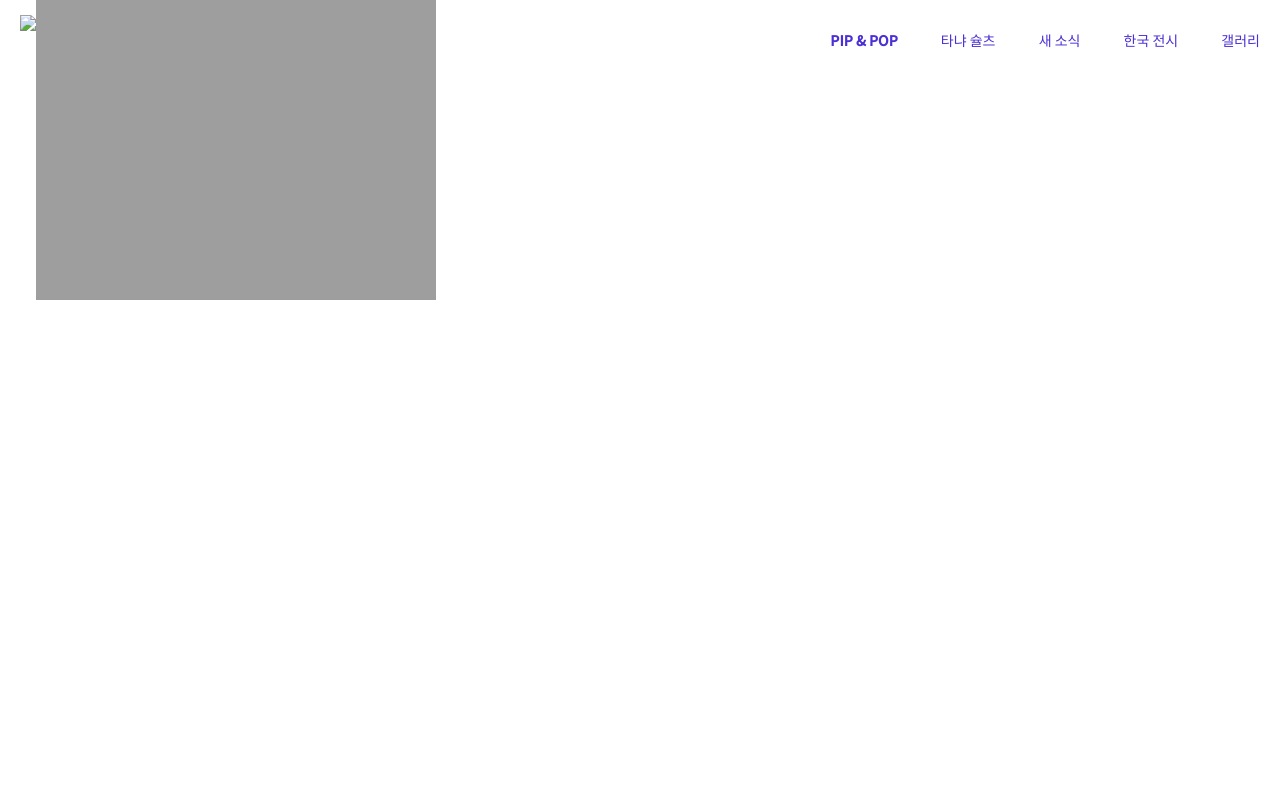
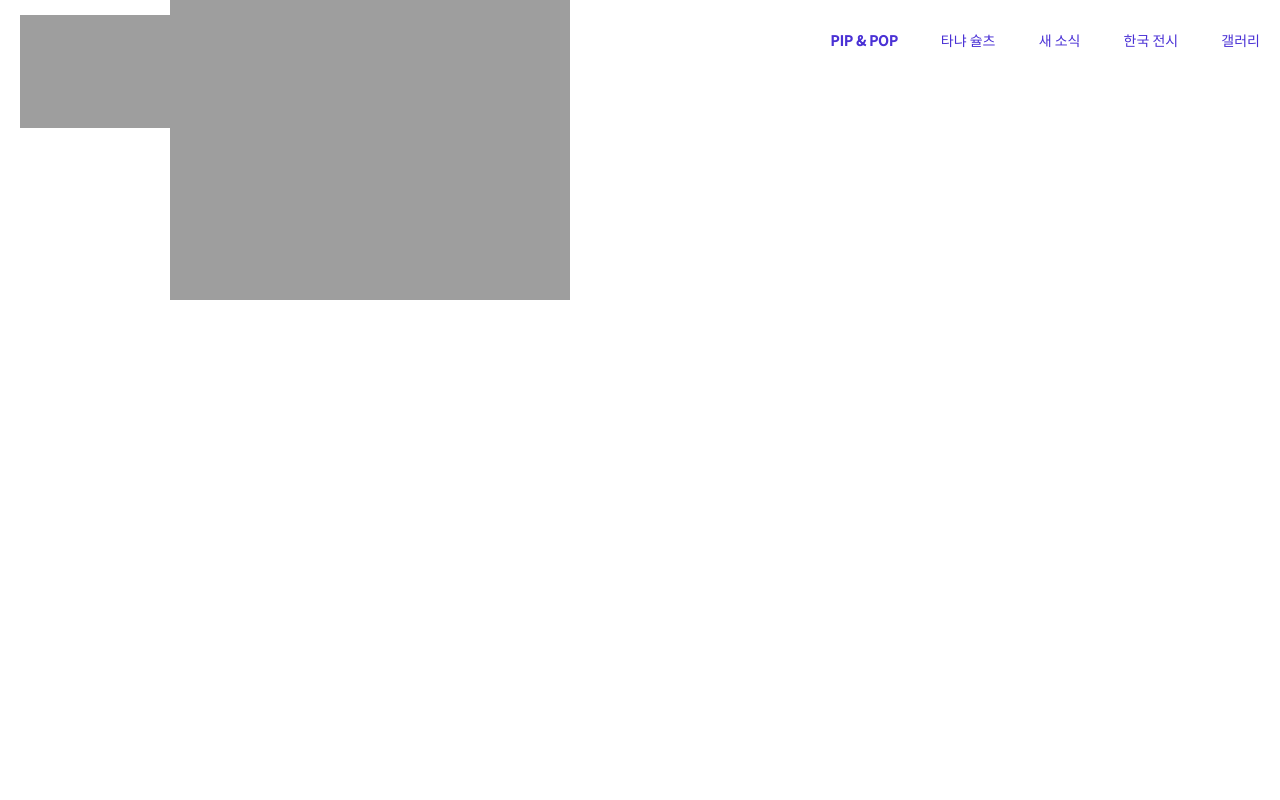
Before and after one commit to juwonyam/juwonyam, a plain HTML site: page pip and pop.html in a window 1280 px wide. Shown: the top 800 px of the page. Drawn offline with Linux system fonts and the light colour scheme; the site is published under a folder, as on GitHub Pages, so addresses that start at the root find nothing.

Commit message:
Update pip and pop.html

```diff
--- a/pip and pop.html
+++ b/pip and pop.html
@@ -98,7 +98,7 @@
 </head>
 <body>
     <dic id="logo">
-    <a href="index.html"><img src="/img/logo.gif" width=150></a>
+    <a href="index.html"><img src="./img/logo.gif" width=150></a>
     </dic>
     <ul id="menu">
         <b><span id="select"><a href="pip and pop.html"><li class="item">PIP & POP</li></a></span></b>
```
